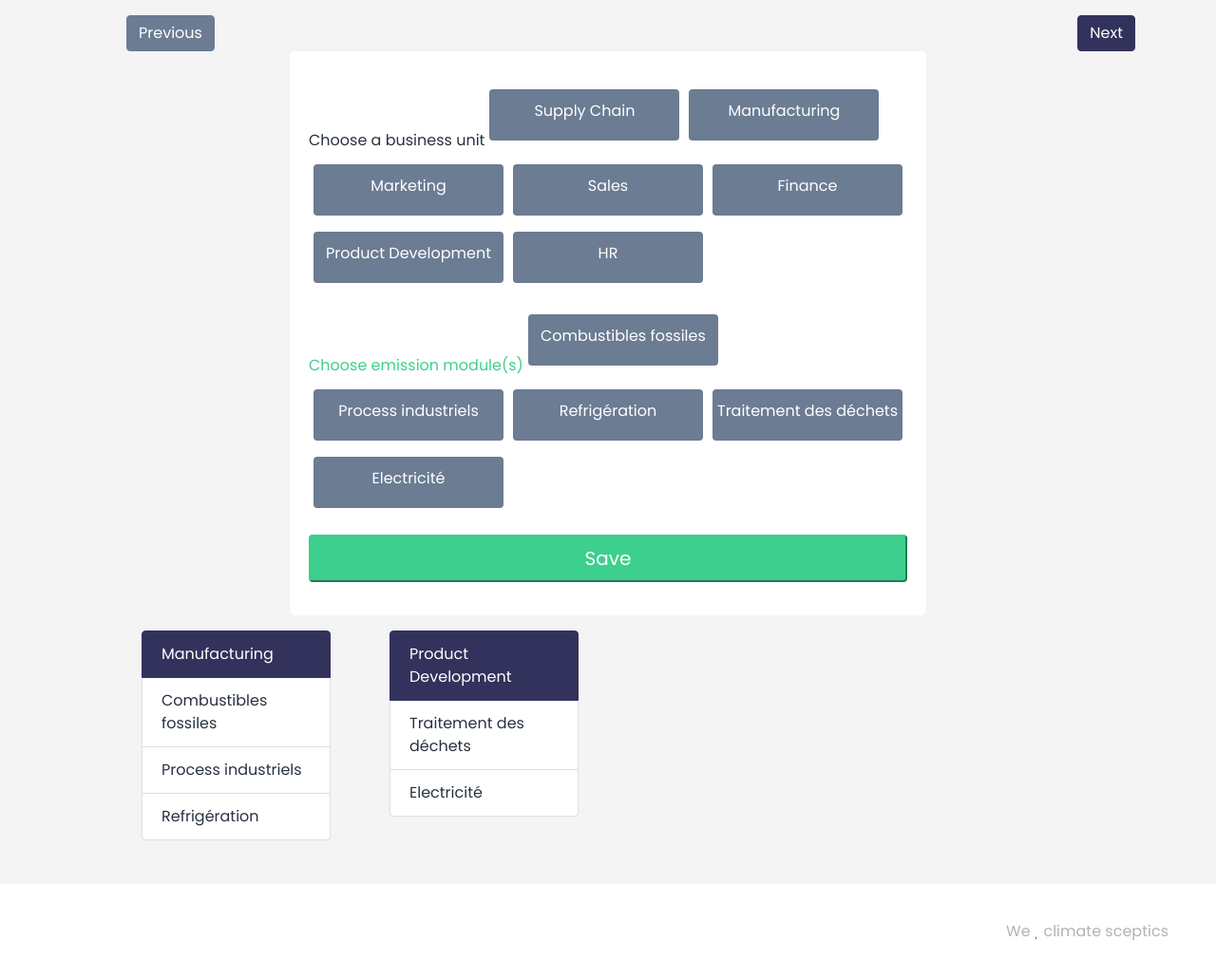
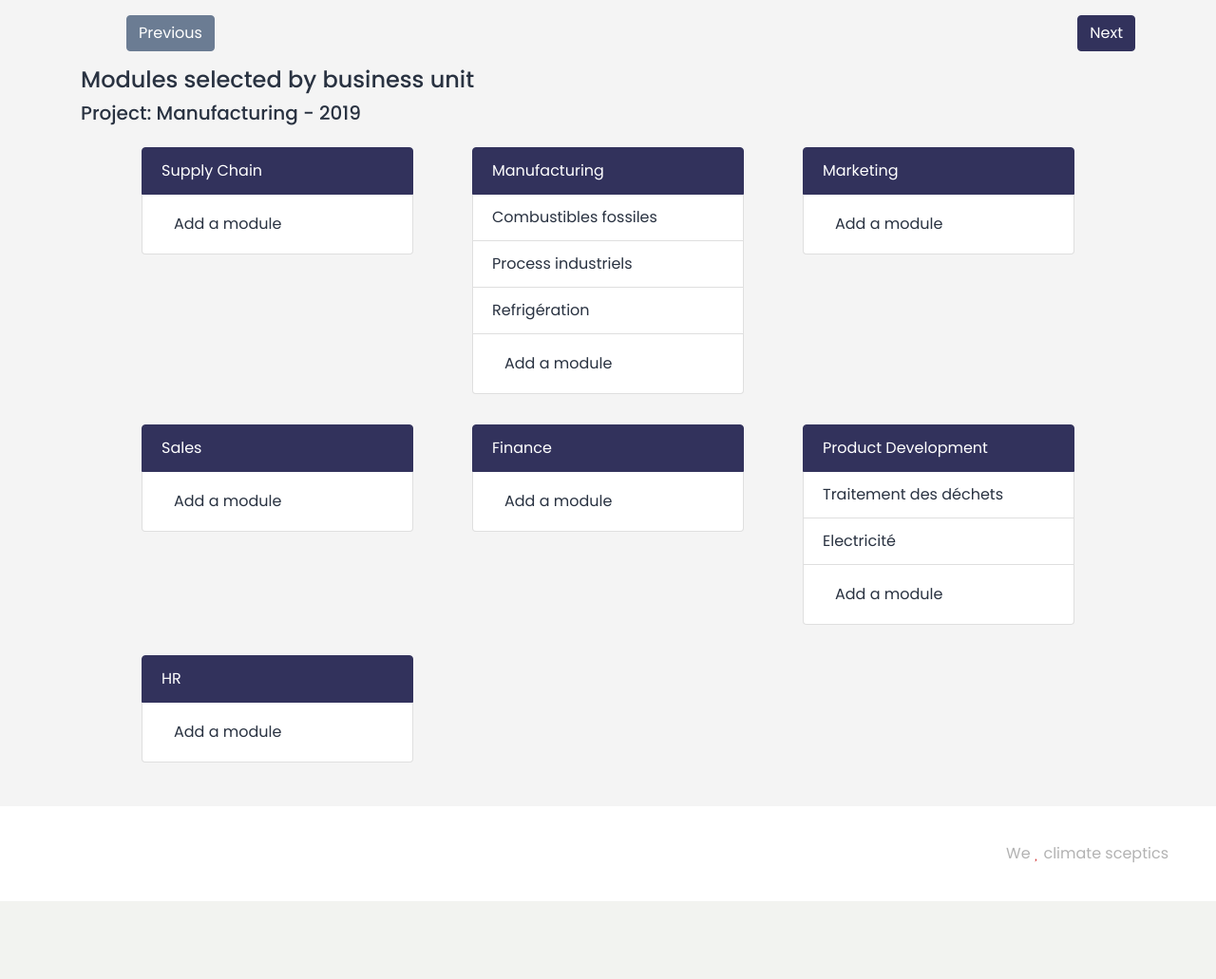
Before and after one commit to Barbeuz-fr/MisterKarbon, a Rails app: page /reports/1/report_scope_orgas/new in a window 1280 px wide. Shown: the part 106-1137 px from the top of the page at 95% size. After the commit the page ends 1055 px from the top, so only its background shows below. Run offline with Rails 7, Linux system fonts and the light colour scheme; a user stored in the database is signed in; data comes from the database, SQL or seed files in the repository; style sheets or scripts are compiled from the project's sources; parts of the project's set-up code (start-up, migrations or seed data) failed here and were passed over; some libraries are stand-ins or nearby versions.

Commit message:
implement modal for the form report scope orga

```diff
--- a/app/controllers/report_scope_orgas_controller.rb
+++ b/app/controllers/report_scope_orgas_controller.rb
@@ -1,6 +1,6 @@
 class ReportScopeOrgasController < ApplicationController
   def index
-    @orga = Orga.all
+    @orgas = Orga.all
     @report_scope = ReportScope.where(report_id: params[:report_id])
 
     # affichage sous-navbar
@@ -16,6 +16,7 @@ class ReportScopeOrgasController < ApplicationController
   end
 
   def new
+    @orgas = Orga.all
     @report = Report.find(params[:report_id])
     # @emission_module = EmissionModule.all
     @report_scope_orga = ReportScopeOrga.new()
--- a/app/views/report_scope_orgas/new.html.erb
+++ b/app/views/report_scope_orgas/new.html.erb
@@ -4,6 +4,7 @@
   <%#= emission_id = report_scope.emission_module.name %>
   <%# end %>
 </div> -->
+
 <div class="container">
   <div class="d-flex justify-content-between">
     <%= link_to "Previous", report_report_scopes_path(params[:report_id]), class:"btn btn-secondary mt-3 ml-5" %>
@@ -11,39 +12,50 @@
   </div>
 </div>
 
-<div class="container width-form">
-  <div class="form-post mt-0">
-    <%= simple_form_for [@report, @report_scope_orga] do |f| %>
-    <div class="row">
-      <%= f.association :orga, as: :radio_buttons, label: 'Choose a business unit' %>
-    </div>
-    <div class="row">
-      <!-- afficher  -->
-      <%= f.association :report_scope, as: :check_boxes, label: 'Choose emission module(s)', label_html: { class: 'text-success' }, collection: @report.report_scopes %>
-    </div>
-      <!-- Inject categories here -->
-    <div class="row">
-      <%= f.submit "Save", class: "btn-lg btn-block btn-success text-white"  %>
-    </div>
-    <% end %>
-  </div>
+
+<div class="container mt-3">
+  <h4>Modules selected by business unit</h4>
+  <h5>Project: <%= @report.name %> - <%= @report.year %> </h5>
 </div>
 
-<!-- <div class="container"> -->
+
+<!-- </div> -->
+
   <div class="container">
     <div class="mx-5">
       <div class="row">
-        <% @report_scope_orgas.group_by(&:orga).each do |orga, array| %>
-          <div class="col-3">
+        <% @orgas.each do |orga| %>
+          <% unless @report_scope_orgas.find_by(orga_id: orga.id).present? %>
+            <div class="col-4">
+              <ul class="list-group m-3">
+                <li class="list-group-item active"><%= orga.name %></li>
+                <li class="list-group-item">
+                  <button type="button" class="btn" data-toggle="modal" data-target="#staticBackdrop<%= orga.name.gsub(" ", "") %>">
+                      Add a module
+                  </button>
+                </li>
+              </ul>
+            </div>
+          <% else %>
+            <% @report_scope_orgas.where(orga_id: orga.id).group_by(&:orga).each do |orga, array| %>
+              <div class="col-4">
                 <ul class="list-group m-3">
                   <li class="list-group-item active"><%= orga.name %></li>
                   <% array.each do |r| %>
                     <li class="list-group-item"><%= r.report_scope.emission_module.name %></li>
                   <% end %>
+                  <li class="list-group-item">
+                    <button type="button" class="btn" data-toggle="modal" data-target="#staticBackdrop<%= orga.name.gsub(
+                  " ", "") %>">
+                        Add a module
+                    </button>
+                  </li>
                 </ul>
               </div>
+            <% end %>
+          <% end %>
+            <%= render 'shared/modal-report-scope-orga', orga: orga %>
         <% end %>
       </div>
     </div>
   </div>
-<!-- </div> -->
--- /dev/null
+++ b/app/views/shared/_modal-report-scope-orga.html.erb
@@ -0,0 +1,45 @@
+<div class="modal fade" id="staticBackdrop<%= orga.name.gsub(" ", "") %>" data-backdrop="static" tabindex="-1" role="dialog" aria-labelledby="staticBackdropLabel" aria-hidden="true">
+  <div class="modal-dialog" role="document">
+    <div class="modal-content width-form">
+      <div class="modal-header width-form">
+        <h5 class="modal-title" id="staticBackdropLabel">Add module(s)</h5>
+        <button type="button" class="close" data-dismiss="modal" aria-label="Close">
+          <span aria-hidden="true">&times;</span>
+        </button>
+      </div>
+      <div class="modal-body">
+        <div class="container width-form">
+          <div class="form-post mt-0">
+            <%= simple_form_for [@report, @report_scope_orga],
+            html: {id: "new_report_scope_orga_#{orga.id}"} do |f| %>
+              <div class="row">
+                <%= f.association :orga, value_method: :id,
+                input_html: { value: orga.id, id: "report_scope_orga_orga_#{orga.id}" }, as: :hidden%>
+              </div>
+              <div class="row">
+                <!-- afficher  -->
+              <fieldset class="form-group check_boxes required report_scope_orga_report_scope">
+                <% @report.report_scopes.each do |report_scope| %>
+                   <div class="form-check">
+                    <input class="form-check-input check_boxes required" type="checkbox" value="<%= report_scope.id %>" name="report_scope_orga[report_scope_id][]" id="report_scope_orga_report_scope_id_<%=orga.id %>_<%=report_scope.id %>">
+                    <label class="form-check-label collection_check_boxes" for="report_scope_orga_report_scope_id_<%=orga.id %>_<%=report_scope.id %>" ><%= report_scope  %></label>
+                  </div>
+                <% end %>
+              </fieldset>
+                 <!-- input_html: { id: "report_scope_orga_report_scope_id_#{orga.id}_#{emission_module}" } -->
+              </div>
+                <!-- Inject categories here -->
+              <div class="row">
+                <%= f.submit "Save", class: "btn-lg btn-block btn-success text-white"  %>
+              </div>
+            <% end %>
+          </div>
+        </div>
+      </div>
+<!--       <div class="modal-footer">
+        <button type="button" class="btn btn-secondary" data-dismiss="modal">Close</button>
+        <button type="button" class="btn btn-primary">Understood</button>
+      </div> -->
+    </div>
+  </div>
+</div>
```
Also changed, not shown: app/javascript/packs/application.js (+7 -0 lines). Lines whose indentation alone changed are shown as unchanged.
